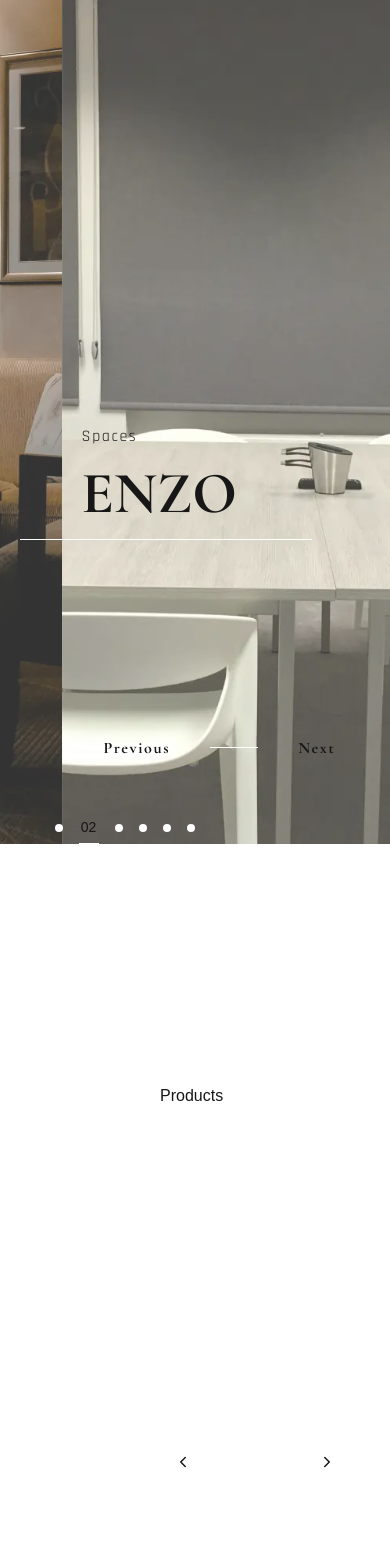
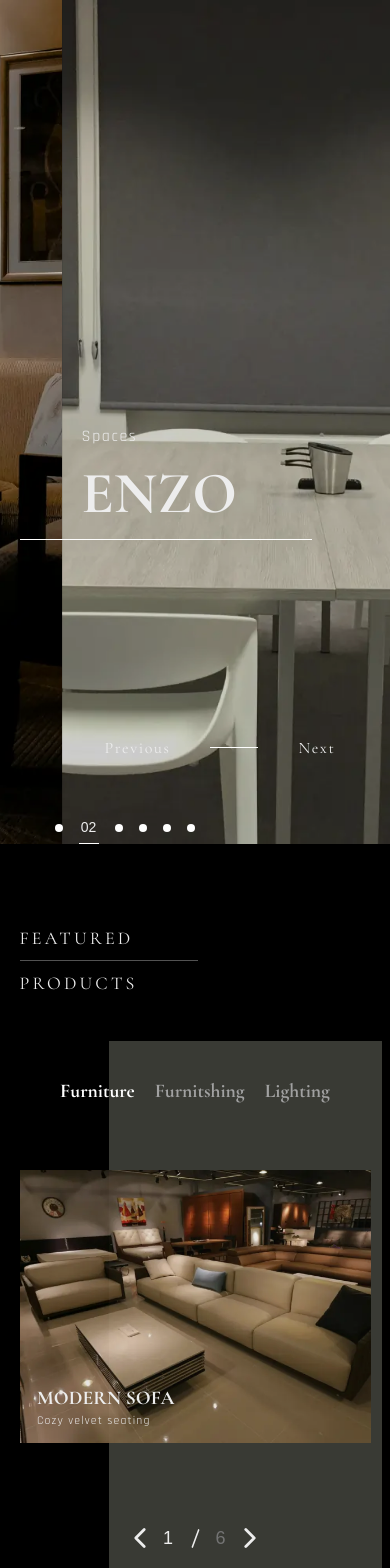
Before and after one commit to abdelrahmanhatemdev/simone, a Next.js app: page / in a window 390 px wide. Shown: the top 1568 px of the page. Built offline with nearby package versions, Linux system fonts and the light colour scheme.

Commit message:
update home products responsive ui

```diff
--- a/app/globals.css
+++ b/app/globals.css
@@ -1,23 +1,19 @@
 @import "tailwindcss";
 
 :root {
-  --background: #ffffff;
-  --foreground: #171717;
+  --background: #000000;
+  --foreground: #ededed;
+  --olive: #393a34;
 }
 
 @theme inline {
   --color-background: var(--background);
   --color-foreground: var(--foreground);
+  --color-olive: var(--olive);
   --font-cormorant-garamond: var(--font-cormorant-garamond);
   --font-rajdhani: var(--font-rajdhani);
 }
 
-@media (prefers-color-scheme: dark) {
-  :root {
-    --background: #000000;
-    --foreground: #ededed;
-  }
-}
 body {
   background: var(--background);
   color: var(--foreground);
--- a/app/layout.tsx
+++ b/app/layout.tsx
@@ -11,7 +11,7 @@ const rajdhani = Rajdhani({
 const cormorantGaramond = Cormorant_Garamond({
   variable: "--font-cormorant-garamond",
   subsets: ["latin"],
-  weight: ["700"]
+  weight: ["700", "400"]
 });
 
 export const metadata: Metadata = {
--- a/components/modules/home/Products.tsx
+++ b/components/modules/home/Products.tsx
@@ -1,11 +1,12 @@
 "use client";
-import { memo } from "react";
+import { memo, useState } from "react";
 import { Swiper, SwiperSlide } from "swiper/react";
 import { Navigation } from "swiper/modules";
 import "swiper/css";
 import "swiper/css/navigation";
 import Image from "next/image";
 import { IoChevronForwardOutline, IoChevronBackOutline } from "react-icons/io5";
+import { HiOutlineSlash } from "react-icons/hi2";
 
 const slides = [
   {
@@ -33,12 +34,23 @@ const slides = [
 ];
 
 function Products() {
+  const [currentSlide, setcurrentSlide] = useState(1);
   return (
-    <section className="py-60 px-40 relative">
-      <div></div>
-      Products
-      <div className="flex gap-10">
-        <div className="w-[20vw] h-[14vw] mt-[10vh]">
+    <section className="my-20 md:my-60 px-[5vw] md:px-[10vw] relative">
+      <div className="flex flex-col gap-2 font-cormorant-garamond tracking-[.2rem] text-lg uppercase mb-20 md:mb-40 md:ms-20">
+        <p className="border-b border-neutral-600 pb-2 w-fit pe-16">Featured</p>
+        <p>Products</p>
+      </div>
+      <div className="w-full flex justify-center sm:justify-end gap-5 md:gap-20 font-cormorant-garamond text-[5vw] sm:text-[3vw] md:text-[1.3rem] mb-16 sm:mb-32 sm:pe-20 font-black text-neutral-400">
+        <p className="text-white">Furniture</p>
+        <p>Furnitshing</p>
+        <p>Lighting</p>
+      </div>
+      <div className="absolute -z-10 end-[2vw] top-[30vw] md:end-[16vw] md:top-16 w-[70vw] md:w-[50vw] lg:w-[35vw] h-[70vh] md:h-[80vh] bg-olive"></div>
+
+      <div className="flex flex-col gap-20 md:gap-40 md:w-[76vw] w-full">
+        <div className="flex justify-between">
+          <div className="w-[26%] h-[24%] mt-[6%] hidden sm:block">
             <Swiper
               modules={[Navigation]}
               spaceBetween={1}
@@ -48,7 +60,7 @@ function Products() {
                 prevEl: ".products-prev-button",
               }}
               className="w-full h-full"
-            speed={800}
+              speed={500}
               loop={true}
               initialSlide={slides.length - 1}
             >
@@ -60,16 +72,14 @@ function Products() {
                       alt=""
                       height={1080}
                       width={1920}
-                    className="h-full object-cover opacity-80"
+                      className="h-full object-cover opacity-90"
                     />
                   </div>
                 </SwiperSlide>
               ))}
             </Swiper>
           </div>
-        <div className="w-[32vw] h-[25vw]">
-
-
+          <div className=" w-full h-[70vw] sm:w-[43%] sm:h-[35%]">
             <Swiper
               modules={[Navigation]}
               spaceBetween={1}
@@ -79,9 +89,10 @@ function Products() {
                 prevEl: ".products-prev-button",
               }}
               className="w-full h-full"
-          speed={800}
+              speed={500}
               loop={true}
               initialSlide={0}
+              onSlideChange={(swiper) => setcurrentSlide(swiper.realIndex + 1)}
             >
               {slides.map((slide, index) => (
                 <SwiperSlide key={index}>
@@ -91,13 +102,13 @@ function Products() {
                       alt=""
                       height={1080}
                       width={1920}
-                  className="h-full object-cover opacity-80"
+                      className="h-full object-cover opacity-90"
                     />
-                <div className="w-[80vw] flex flex-col gap-1 absolute z-10 bottom-10 start-10">
-                  <h3 className="font-black font-cormorant-garamond text-[2vw] leading-[2vw]">
+                    <div className="w-[80%] flex flex-col gap-1 absolute z-10 bottom-[5%] start-[5%]">
+                      <h3 className="font-black font-cormorant-garamond text-[5vw] md:text-[2vw] leading-[5vw] md:leading-[2vw]">
                         {slide.name}
                       </h3>
-                  <span className="font-rajdhani tracking-widest">
+                      <span className="font-rajdhani tracking-widest text-[3vw] md:text-[1.3vw]">
                         {slide.category}
                       </span>
                     </div>
@@ -106,7 +117,7 @@ function Products() {
               ))}
             </Swiper>
           </div>
-        <div className="w-[20vw] h-[14vw] mt-[18vh]">
+          <div className="w-[26%] h-[24%] mt-[10%] hidden sm:block">
             <Swiper
               modules={[Navigation]}
               spaceBetween={1}
@@ -116,7 +127,7 @@ function Products() {
                 prevEl: ".products-prev-button",
               }}
               className="w-full h-full"
-            speed={800}
+              speed={500}
               loop={true}
               initialSlide={1}
             >
@@ -128,7 +139,7 @@ function Products() {
                       alt=""
                       height={1080}
                       width={1920}
-                    className="h-full object-cover opacity-80"
+                      className="h-full object-cover opacity-90"
                     />
                   </div>
                 </SwiperSlide>
@@ -136,14 +147,19 @@ function Products() {
             </Swiper>
           </div>
         </div>
-      <div className="absolute z-10 bottom-[10vh] end-[14vw] flex items-center gap-10 font-cormorant-garamond tracking-widest">
+        <div className="w-full flex items-center justify-center gap-2 tracking-widest">
           <button className="products-prev-button cursor-pointer">
-          <IoChevronBackOutline />
+            <IoChevronBackOutline size={30} />
           </button>
-        <div className="h-[1px] w-12 lg:w-[3vw] bg-white"></div>
+          <div className="flex gap-2 text-lg items-center justify-center">
+            <span>{currentSlide}</span>
+            <HiOutlineSlash size={25} />
+            <span className=" text-neutral-500">6</span>
+          </div>
           <button className="products-next-button cursor-pointer">
-          <IoChevronForwardOutline />
+            <IoChevronForwardOutline size={30} />
           </button>
+        </div>
       </div>
     </section>
   );
```
Lines whose indentation alone changed are shown as unchanged.
